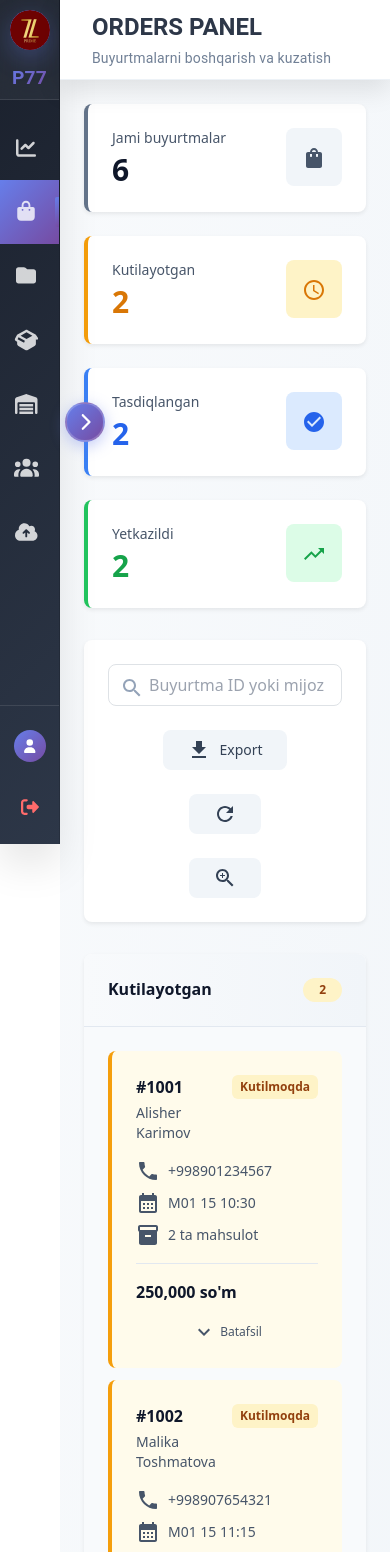
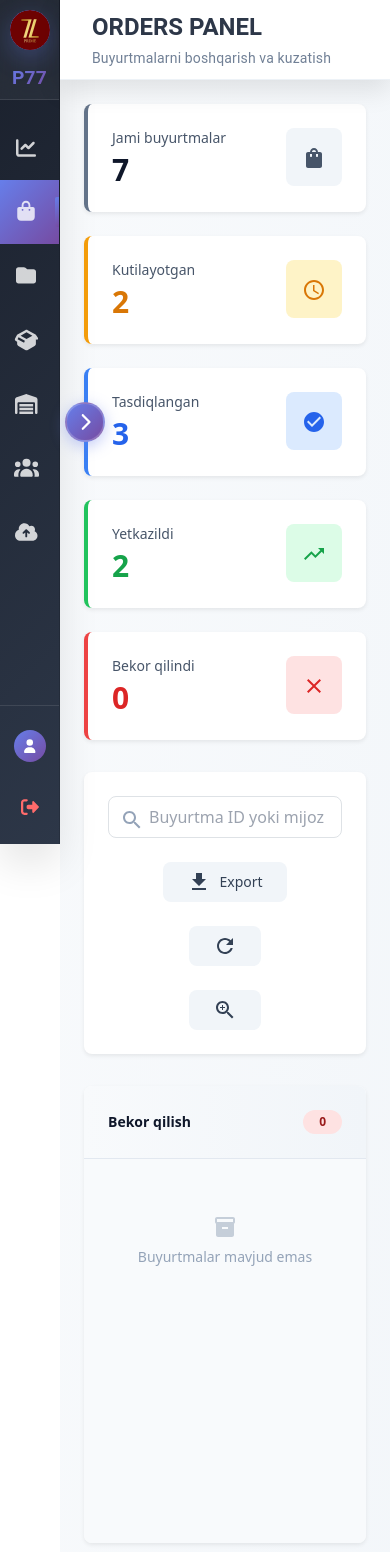
Before and after one commit to suhrob-qalandarov/prime-web-admin, a React (Create React App) app: page /orders in a window 390 px wide. Shown: the top 1552 px of the page. Built offline with nearby package versions, Linux system fonts and the light colour scheme.

Commit message:
Redesigned default order.jsx design

```diff
--- a/src/components/pages/order/order.jsx
+++ b/src/components/pages/order/order.jsx
@@ -14,9 +14,10 @@ import {
     CalendarMonth,
     Inventory,
     ExpandMore,
+    Close,
 } from "@mui/icons-material"
 
-// Mock data for orders
+// Mock data for orders - Updated for clothing store
 const MOCK_ORDERS = [
     {
         id: 1001,
@@ -26,8 +27,8 @@ const MOCK_ORDERS = [
         totalAmount: 250000,
         orderDate: "2024-01-15T10:30:00",
         items: [
-            { id: 1, name: "iPhone 14", quantity: 1, price: 200000 },
-            { id: 2, name: "Telefon g'ilofi", quantity: 1, price: 50000 },
+            { id: 1, name: "Qora Ko'ylak", quantity: 1, price: 200000 },
+            { id: 2, name: "Oq Futbolka", quantity: 1, price: 50000 },
         ],
     },
     {
@@ -37,7 +38,7 @@ const MOCK_ORDERS = [
         status: "PENDING",
         totalAmount: 180000,
         orderDate: "2024-01-15T11:15:00",
-        items: [{ id: 3, name: "Samsung Galaxy", quantity: 1, price: 180000 }],
+        items: [{ id: 3, name: "Jeans Shim", quantity: 1, price: 180000 }],
     },
     {
         id: 1003,
@@ -47,8 +48,8 @@ const MOCK_ORDERS = [
         totalAmount: 320000,
         orderDate: "2024-01-15T09:45:00",
         items: [
-            { id: 4, name: "MacBook Air", quantity: 1, price: 300000 },
-            { id: 5, name: "Sichqoncha", quantity: 1, price: 20000 },
+            { id: 4, name: "Klassik Kurtka", quantity: 1, price: 300000 },
+            { id: 5, name: "Qora Shim", quantity: 1, price: 20000 },
         ],
     },
     {
@@ -58,27 +59,36 @@ const MOCK_ORDERS = [
         status: "ACCEPT",
         totalAmount: 120000,
         orderDate: "2024-01-14T14:00:00",
-        items: [{ id: 6, name: "Smart soat", quantity: 1, price: 120000 }],
+        items: [{ id: 6, name: "Sneaker Oyoq kiyim", quantity: 1, price: 120000 }],
     },
     {
         id: 1005,
+        customerName: "Eshmat",
+        customerPhone: "+9989123456567",
+        status: "ACCEPT",
+        totalAmount: 300000,
+        orderDate: "2024-01-14T14:00:00",
+        items: [{ id: 6, name: "Rang-barang Aksessuar", quantity: 1, price: 150000 }],
+    },
+    {
+        id: 1006,
         customerName: "Farhod Olimov",
         customerPhone: "+998934567890",
         status: "DELIVERED",
         totalAmount: 75000,
         orderDate: "2024-01-13T16:45:00",
-        items: [{ id: 7, name: "Simsiz quloqchin", quantity: 1, price: 75000 }],
+        items: [{ id: 7, name: "Qo'lqop va Shlyapa", quantity: 1, price: 75000 }],
     },
     {
-        id: 1006,
+        id: 1007,
         customerName: "Zarina Abdullayeva",
         customerPhone: "+998998765432",
         status: "DELIVERED",
         totalAmount: 450000,
         orderDate: "2024-01-12T13:20:00",
         items: [
-            { id: 8, name: "iPad Pro", quantity: 1, price: 400000 },
-            { id: 9, name: "Apple Pencil", quantity: 1, price: 50000 },
+            { id: 8, name: "Formal Ko'ylak", quantity: 1, price: 400000 },
+            { id: 9, name: "Qora Shim", quantity: 1, price: 50000 },
         ],
     },
 ]
@@ -101,6 +111,7 @@ const Orders = () => {
         pending: orders.filter((o) => o.status === "PENDING").length,
         accepted: orders.filter((o) => o.status === "ACCEPT").length,
         delivered: orders.filter((o) => o.status === "DELIVERED").length,
+        cancelled: orders.filter((o) => o.status === "CANCELLED").length,
     }
 
     // Get orders by status
@@ -154,6 +165,8 @@ const Orders = () => {
                 return "border-l-blue-500 bg-blue-50"
             case "DELIVERED":
                 return "border-l-green-500 bg-green-50"
+            case "CANCELLED":
+                return "border-l-red-500 bg-red-50"
             default:
                 return "border-l-slate-500 bg-slate-50"
         }
@@ -168,6 +181,8 @@ const Orders = () => {
                 return "bg-blue-100 text-blue-800"
             case "DELIVERED":
                 return "bg-green-100 text-green-800"
+            case "CANCELLED":
+                return "bg-red-100 text-red-800"
             default:
                 return "bg-slate-100 text-slate-800"
         }
@@ -182,6 +197,8 @@ const Orders = () => {
                 return "Tasdiqlandi"
             case "DELIVERED":
                 return "Yetkazildi"
+            case "CANCELLED":
+                return "Bekor qilindi"
             default:
                 return status
         }
@@ -189,9 +206,9 @@ const Orders = () => {
 
     return (
         <div className="min-h-screen bg-gradient-to-br from-slate-50 to-slate-100 p-6">
-            <div className="max-w-7xl mx-auto">
+            <div className="max-w-8xl mx-auto">
                 {/* Stats Cards */}
-                <div className="grid grid-cols-1 md:grid-cols-2 lg:grid-cols-4 gap-6 mb-8">
+                <div className="grid grid-cols-1 md:grid-cols-2 lg:grid-cols-5 gap-6 mb-8">
                     {/* Total Orders */}
                     <div className="bg-white rounded-lg border-l-4 border-l-slate-500 p-6 shadow-sm hover:shadow-md transition-shadow">
                         <div className="flex items-start justify-between">
@@ -243,6 +260,18 @@ const Orders = () => {
                             </div>
                         </div>
                     </div>
+
+                    <div className="bg-white rounded-lg border-l-4 border-l-red-500 p-6 shadow-sm hover:shadow-md transition-shadow">
+                        <div className="flex items-start justify-between">
+                            <div>
+                                <p className="text-slate-600 text-sm font-medium mb-1">Bekor qilindi</p>
+                                <p className="text-3xl font-bold text-red-600">{stats.cancelled}</p>
+                            </div>
+                            <div className="bg-red-100 p-3 rounded-lg">
+                                <Close className="w-6 h-6 text-red-600" />
+                            </div>
+                        </div>
+                    </div>
                 </div>
 
                 {/* Search and Actions */}
@@ -269,8 +298,35 @@ const Orders = () => {
                     </button>
                 </div>
 
-                {/* Kanban Board */}
-                <div className="grid grid-cols-1 lg:grid-cols-3 gap-6">
+                <div className="grid grid-cols-1 lg:grid-cols-4 gap-6">
+                    {/* Cancelled Column - Narrower */}
+                    <div className="bg-white rounded-lg shadow-sm overflow-hidden lg:col-span-1">
+                        <div className="bg-gradient-to-r from-slate-50 to-slate-100 px-6 py-4 border-b border-slate-200">
+                            <div className="flex items-center justify-between">
+                                <h3 className="font-semibold text-slate-900 text-sm">Bekor qilish</h3>
+                                <span className="bg-red-100 text-red-800 text-xs font-semibold px-3 py-1 rounded-full">
+                  {getOrdersByStatus("CANCELLED").length}
+                </span>
+                            </div>
+                        </div>
+                        <div
+                            onDragOver={handleDragOver}
+                            onDrop={(e) => handleDrop(e, "CANCELLED")}
+                            className="p-4 min-h-96 bg-slate-50 overflow-y-auto space-y-3"
+                        >
+                            {getOrdersByStatus("CANCELLED").length === 0 ? (
+                                <div className="flex flex-col items-center justify-center h-full text-slate-400 py-8">
+                                    <Inventory className="w-8 h-8 mb-2 opacity-50" />
+                                    <p className="text-sm">Buyurtmalar mavjud emas</p>
+                                </div>
+                            ) : (
+                                getOrdersByStatus("CANCELLED").map((order) => (
+                                    <CancelledOrderCard key={order.id} order={order} onDragStart={handleDragStart} />
+                                ))
+                            )}
+                        </div>
+                    </div>
+
                     {/* Pending Column */}
                     <div className="bg-white rounded-lg shadow-sm overflow-hidden">
                         <div className="bg-gradient-to-r from-slate-50 to-slate-100 px-6 py-4 border-b border-slate-200">
@@ -393,6 +449,21 @@ const Orders = () => {
     )
 }
 
+const CancelledOrderCard = ({ order, onDragStart }) => {
+    return (
+        <div
+            draggable
+            onDragStart={(e) => onDragStart(e, order)}
+            className="border-l-4 border-l-red-500 bg-red-50 rounded-lg p-3 cursor-grab active:cursor-grabbing hover:shadow-md transition-all"
+        >
+            <div className="flex items-center justify-between">
+                <p className="font-bold text-slate-900 text-lg">#{order.id}</p>
+                <Close className="w-5 h-5 text-red-600" />
+            </div>
+        </div>
+    )
+}
+
 // Order Card Component
 const OrderCard = ({
                        order,
@@ -432,7 +503,7 @@ const OrderCard = ({
                 </div>
                 <div className="flex items-center gap-2 text-slate-600">
                     <Inventory className="w-4 h-4" />
-                    <span>{order.items.length} ta mahsulot</span>
+                    <span>{order.items.length} ta kiyim</span>
                 </div>
             </div>
 
@@ -442,7 +513,7 @@ const OrderCard = ({
 
             {isExpanded && (
                 <div className="bg-white bg-opacity-60 rounded p-3 mt-3 border border-slate-200">
-                    <h4 className="font-semibold text-slate-900 mb-2 text-sm">Mahsulotlar:</h4>
+                    <h4 className="font-semibold text-slate-900 mb-2 text-sm">Kiyimlar:</h4>
                     <div className="space-y-2">
                         {order.items.map((item) => (
                             <div key={item.id} className="flex justify-between text-sm text-slate-600">
```
